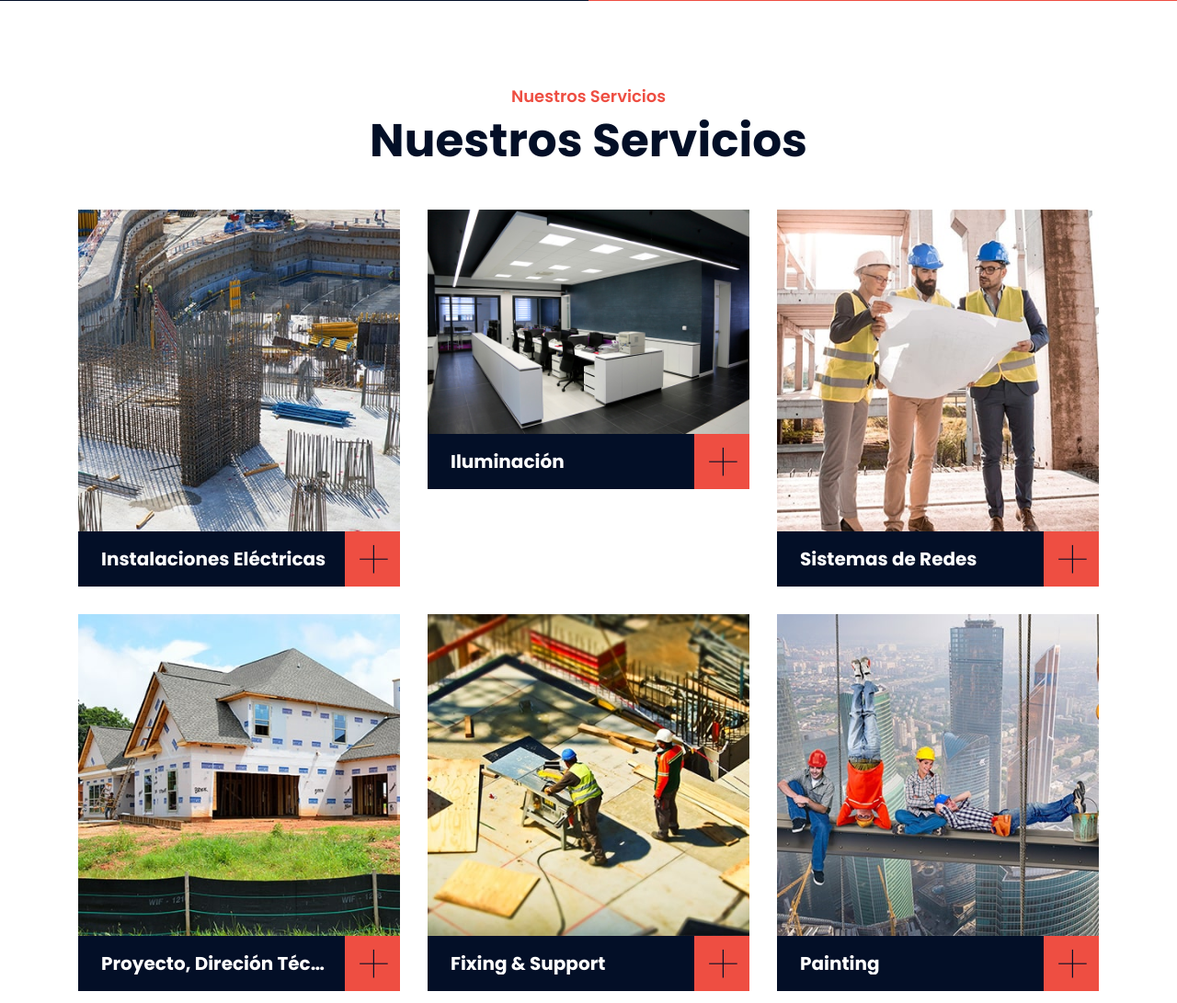
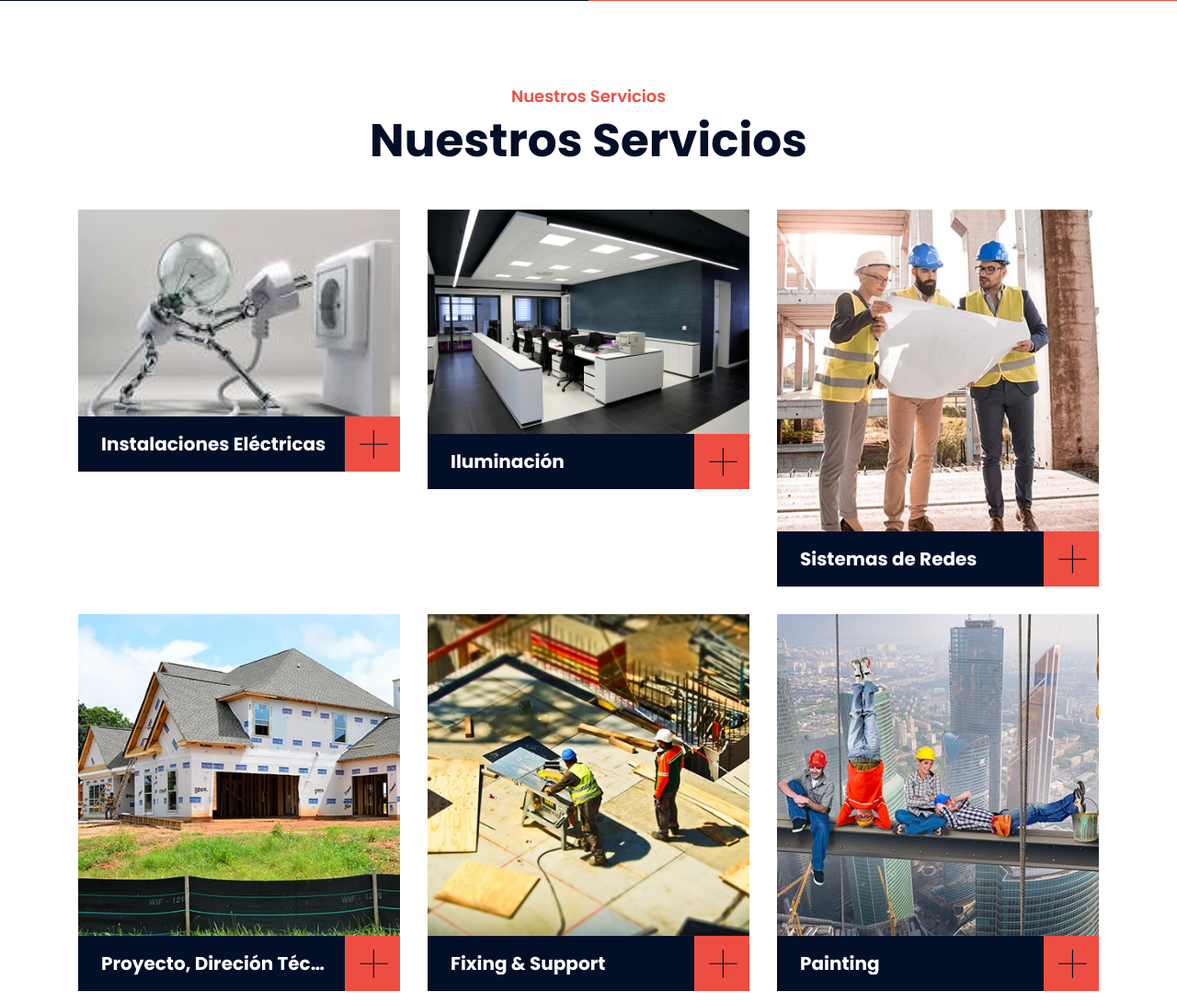
Before and after one commit to IsmaJoseEscalante-dev/Conexus, a PHP site: page /index.php in a window 1280 px wide. Shown: the part 1956-3047 px from the top of the page at 92% size. Run offline with PHP 8.4, Linux system fonts and the light colour scheme; data that the repository does not hold is empty; some libraries are stand-ins or nearby versions.

Commit message:
service - instalaciones electricas

```diff
--- a/service-description.php
+++ b/service-description.php
@@ -8,7 +8,7 @@
             <div class="col-lg-4 col-md-6 wow fadeInUp" data-wow-delay="0.1s">
                 <div class="service-item">
                     <div class="service-img">
-                        <img src="img/service-1.jpg" alt="Image">
+                        <img src="img/instalaciones-electricas.jpeg" alt="Image">
                         <div class="service-overlay">
                             <p>
                                 Tenemos un numeroso plantel de instaladores capacitados,
@@ -19,7 +19,7 @@
                     </div>
                     <div class="service-text">
                         <h3>Instalaciones Eléctricas</h3>
-                        <a class="btn" href="img/service-1.jpg" data-lightbox="service">+</a>
+                        <a class="btn" href="img/instalaciones-electricas.jpeg" data-lightbox="service">+</a>
                     </div>
                 </div>
             </div>
```
Also changed, not shown: img/instalaciones-electricas.jpeg (added).
